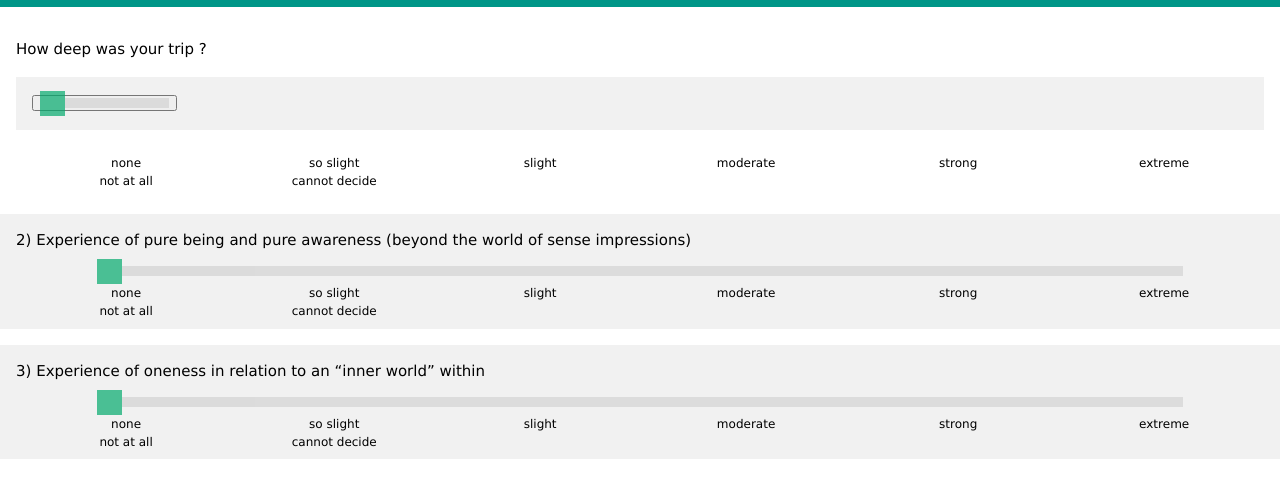
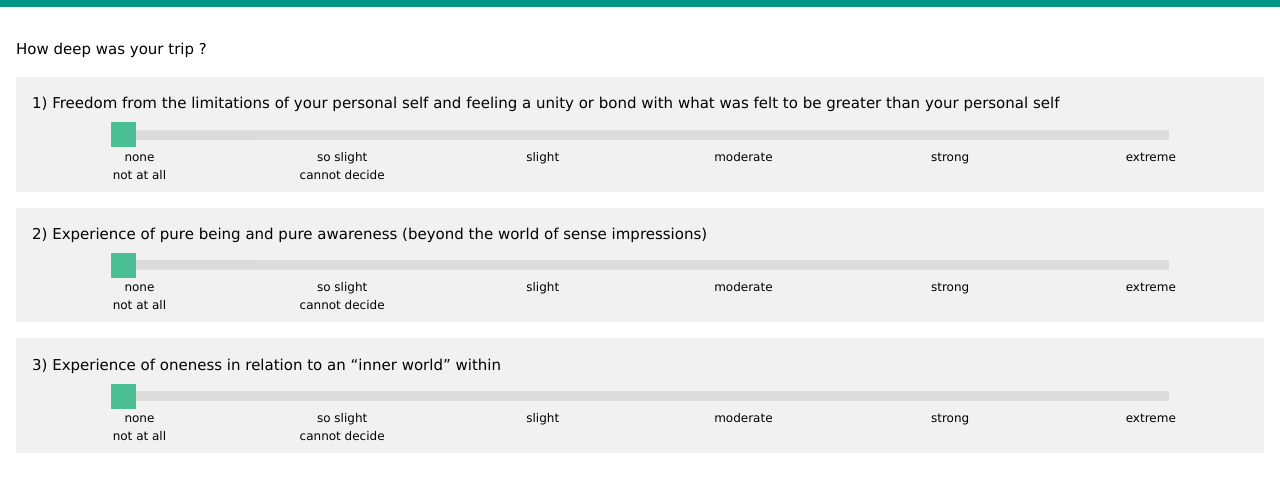
Before and after one commit to mysticalexperiencecalculator/mysticalexperiencecalculator.github.io, a plain HTML site: page index.html in a window 1280 px wide. Shown: the part 67-564 px from the top of the page. Drawn offline with nearby package versions, Linux system fonts and the light colour scheme.

Commit message:
Update index.html

```diff
--- a/index.html
+++ b/index.html
@@ -56,7 +56,7 @@
   <p>How deep was your trip ?</p>
 
 <div class="w3-panel w3-light-grey">
-<p><button class="1) Freedom from the limitations of your personal self and feeling a unity or bond with what was felt to be greater than your personal self</p>
+<p>1) Freedom from the limitations of your personal self and feeling a unity or bond with what was felt to be greater than your personal self</p>
   <div class="slidecontainer">
   <input type="range" min="0"  step="0.5" max="5" value="0" class="slider w3-left" id="myRange" >
 </div>
```
